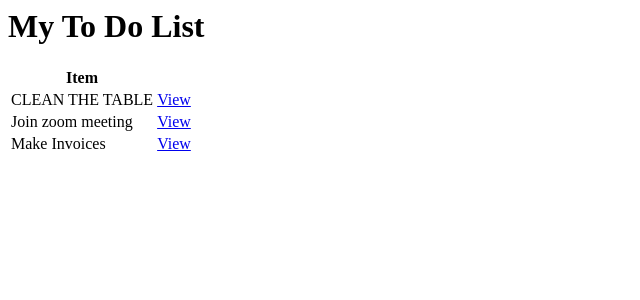
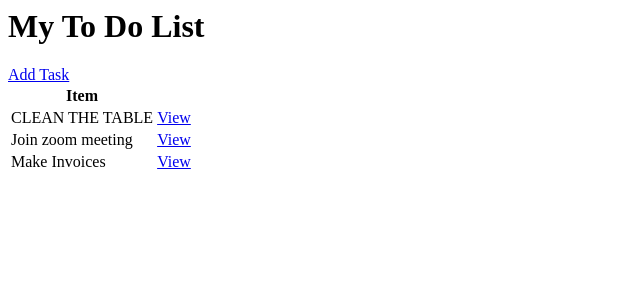
Before and after one commit to niyikomeyeeric/todo_list, a Django app: page / in a window 1280 px wide. Shown: the top 300 px of the page, without its empty margins (0-640 px from the left). Run offline with Django 3.2, Linux system fonts and the light colour scheme; data comes from the database, SQL or seed files in the repository.

Commit message:
added a link to created tasks

```diff
--- /dev/null
+++ b/base/templates/base/task_form.html
@@ -0,0 +1 @@
+<h3>Task Form </h3>
--- a/base/templates/base/task_list.html
+++ b/base/templates/base/task_list.html
@@ -1,5 +1,5 @@
 <h1>My To Do List</h1>
-
+<a href="{% url 'task-create' %}">Add Task</a>
 <table>
     <tr>
         <th>Item</th>
--- a/base/urls.py
+++ b/base/urls.py
@@ -1,8 +1,8 @@
 from django.urls import path
-from .views import  TaskList, TaskDetail
+from .views import  TaskList, TaskDetail, TaskCreate
 
 urlpatterns = [
     path('', TaskList.as_view(), name='tasks'),
     path('task/<int:pk>/', TaskDetail.as_view(), name='task'),
-
+    path('task-create/', TaskCreate.as_view(), name='task-create'),
 ]
--- a/base/views.py
+++ b/base/views.py
@@ -1,6 +1,8 @@
 from django.shortcuts import render
 from django.views.generic.list import ListView
 from django.views.generic.detail import DetailView
+from django.views.generic.edit import CreateView
+from django.urls import  reverse_lazy
 from .models import Task
 
 class TaskList(ListView):
@@ -11,3 +13,8 @@ class TaskDetail(DetailView):
     model = Task
     context_object_name = 'task'
     template_name = 'base/task.html'
+
+class TaskCreate(CreateView):
+    model = Task
+    fields = '__all__'
+    success_url = reverse_lazy('taska')
```
